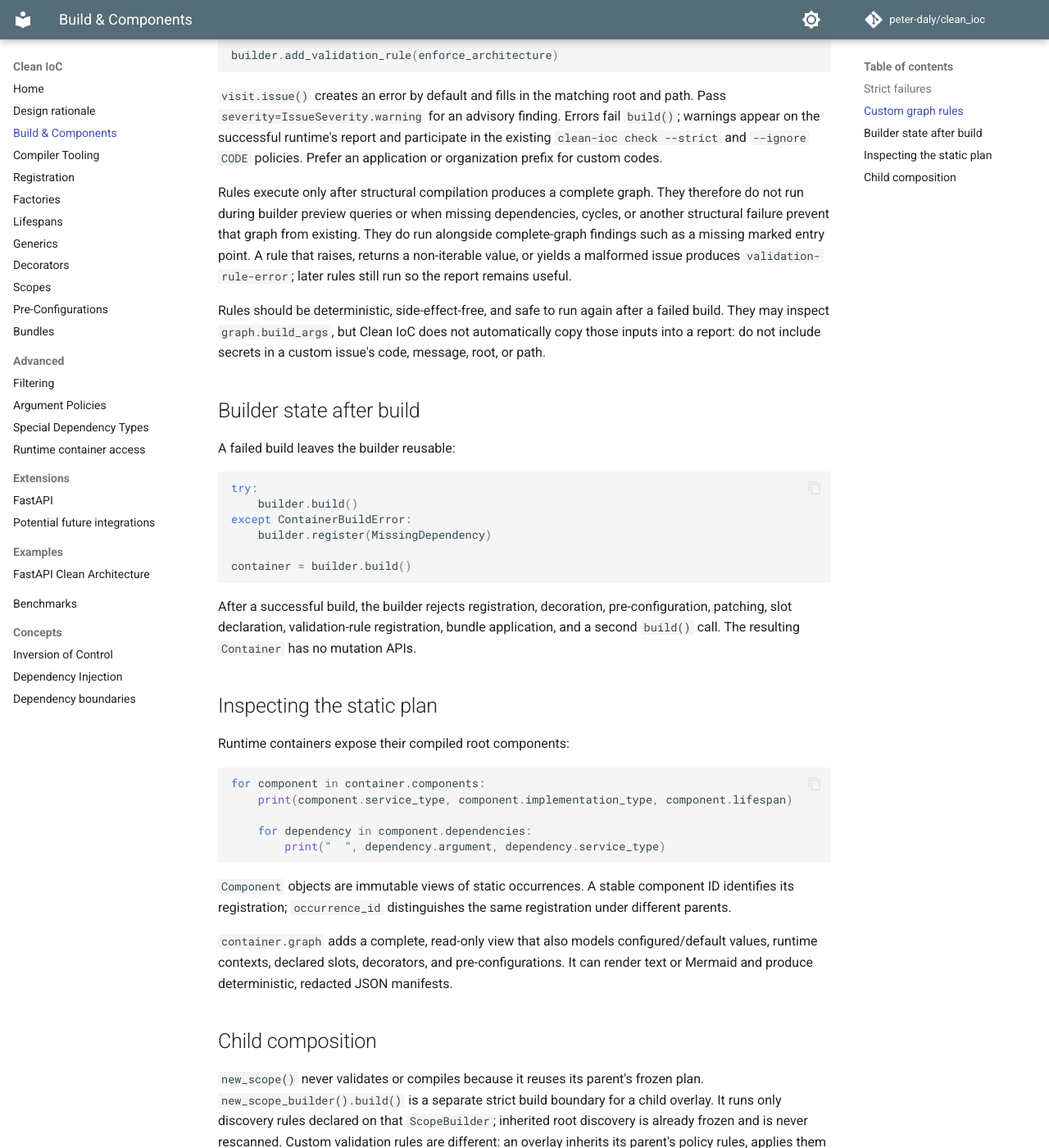
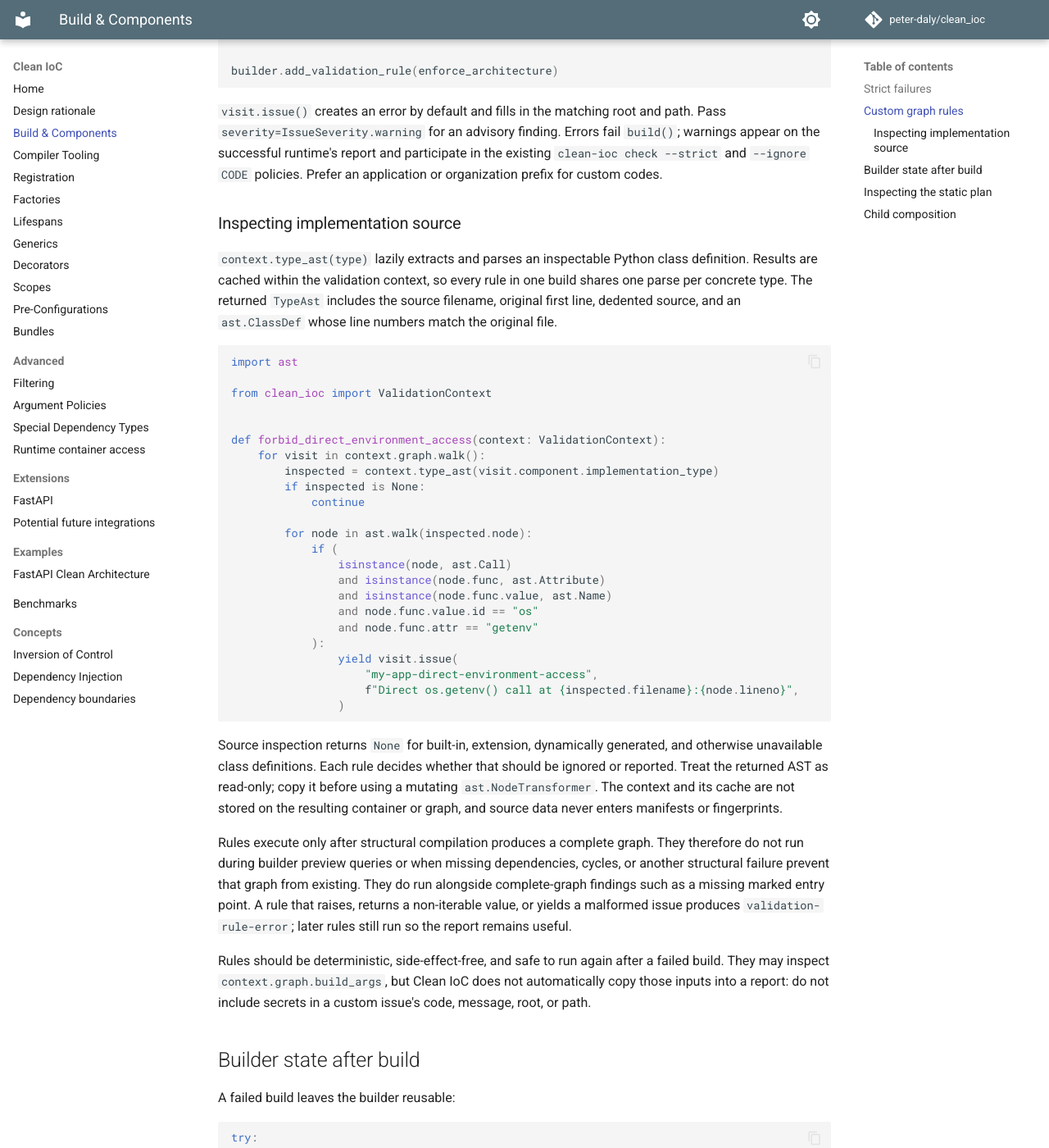
Before and after one commit to peter-daly/clean_ioc, an MkDocs documentation site: the page built from docs/validation.md, in a window 1280 px wide and 1400 px high, scrolled down 1851 px. Shown: the whole window at 82% size. Built offline with MkDocs 1.6.1 and Material for MkDocs 9.7.7, drawn with Linux system fonts in a browser that asks for light colours; comment, search, counter and statistics services are not loaded; some of the changed text lies outside the part shown.

Commit message:
feat: add validation context AST inspection

````diff
--- a/CHANGES.rst
+++ b/CHANGES.rst
@@ -1,3 +1,9 @@
+2.0.0b4
+-------
+    Pass one ephemeral ``ValidationContext`` to custom graph rules and add lazy,
+    per-build AST inspection for Python implementation types.
+
+
 2.0.0b3
 -------
     Add reusable custom build-time graph validation rules with structured findings,
--- a/clean_ioc/__init__.py
+++ b/clean_ioc/__init__.py
@@ -34,6 +34,8 @@ from .tooling import (
     GraphRoot,
     GraphVisit,
     IssueSeverity,
+    TypeAst,
+    ValidationContext,
     ValidationRule,
 )
 
@@ -66,7 +68,9 @@ __all__ = [
     "ScopeBuilder",
     "ScopeProvisionError",
     "Tag",
+    "TypeAst",
     "UndeclaredScopeSlotError",
+    "ValidationContext",
     "ValidationRule",
     "all_components",
     "build_arg",
--- a/docs/validation.md
+++ b/docs/validation.md
@@ -43,19 +43,21 @@ A successful runtime exposes the same report as `container.build_report`. Mark p
 ## Custom graph rules
 
 Use `add_validation_rule()` to enforce application or organization policy against the complete immutable graph. A rule
-is synchronous, receives `CompiledGraph`, and returns or yields zero or more `BuildIssue` values. `graph.walk()` visits
-every occurrence with its root and complete semantic path, including decorators, pre-configurations, collections,
-configured values, runtime contexts, and scope slots.
+is synchronous, receives a per-build `ValidationContext`, and returns or yields zero or more `BuildIssue` values. The
+context's `graph` is the complete `CompiledGraph`; `graph.walk()` visits every occurrence with its root and complete
+semantic path, including decorators, pre-configurations, collections, configured values, runtime contexts, and scope
+slots.
 
 This example prevents a domain-layer component from depending directly on infrastructure:
 
 ```python
 from collections.abc import Iterable
 
-from clean_ioc import BuildIssue, CompiledGraph
+from clean_ioc import BuildIssue, ValidationContext
 
 
-def enforce_architecture(graph: CompiledGraph) -> Iterable[BuildIssue]:
+def enforce_architecture(context: ValidationContext) -> Iterable[BuildIssue]:
+    graph = context.graph
     for visit in graph.walk():
         if len(visit.components) < 2:
             continue
@@ -78,6 +80,44 @@ builder.add_validation_rule(enforce_architecture)
 runtime's report and participate in the existing `clean-ioc check --strict` and `--ignore CODE` policies. Prefer an
 application or organization prefix for custom codes.
 
+### Inspecting implementation source
+
+`context.type_ast(type)` lazily extracts and parses an inspectable Python class definition. Results are cached within
+the validation context, so every rule in one build shares one parse per concrete type. The returned `TypeAst` includes
+the source filename, original first line, dedented source, and an `ast.ClassDef` whose line numbers match the original
+file.
+
+```python
+import ast
+
+from clean_ioc import ValidationContext
+
+
+def forbid_direct_environment_access(context: ValidationContext):
+    for visit in context.graph.walk():
+        inspected = context.type_ast(visit.component.implementation_type)
+        if inspected is None:
+            continue
+
+        for node in ast.walk(inspected.node):
+            if (
+                isinstance(node, ast.Call)
+                and isinstance(node.func, ast.Attribute)
+                and isinstance(node.func.value, ast.Name)
+                and node.func.value.id == "os"
+                and node.func.attr == "getenv"
+            ):
+                yield visit.issue(
+                    "my-app-direct-environment-access",
+                    f"Direct os.getenv() call at {inspected.filename}:{node.lineno}",
+                )
+```
+
+Source inspection returns `None` for built-in, extension, dynamically generated, and otherwise unavailable class
+definitions. Each rule decides whether that should be ignored or reported. Treat the returned AST as read-only; copy it
+before using a mutating `ast.NodeTransformer`. The context and its cache are not stored on the resulting container or
+graph, and source data never enters manifests or fingerprints.
+
 Rules execute only after structural compilation produces a complete graph. They therefore do not run during builder
 preview queries or when missing dependencies, cycles, or another structural failure prevent that graph from existing.
 They do run alongside complete-graph findings such as a missing marked entry point. A rule that raises, returns a
@@ -85,8 +125,8 @@ non-iterable value, or yields a malformed issue produces `validation-rule-error`
 remains useful.
 
 Rules should be deterministic, side-effect-free, and safe to run again after a failed build. They may inspect
-`graph.build_args`, but Clean IoC does not automatically copy those inputs into a report: do not include secrets in a
-custom issue's code, message, root, or path.
+`context.graph.build_args`, but Clean IoC does not automatically copy those inputs into a report: do not include secrets
+in a custom issue's code, message, root, or path.
 
 ## Builder state after build
 
--- a/pyproject.toml
+++ b/pyproject.toml
@@ -1,6 +1,6 @@
 [project]
 name = "clean_ioc"
-version = "2.0.0b3"
+version = "2.0.0b4"
 description = "Typed Python dependency injection with build-time plan compilation and immutable runtimes"
 authors = [{ name = "Peter Daly" }]
 requires-python = ">=3.11,<4"
````
Also changed, not shown: README.md (+1 -1 lines), V2_DEVELOPMENT.md (+12 -5 lines), docs/compiler-tooling.md (+4 -3 lines), 6 other files.
